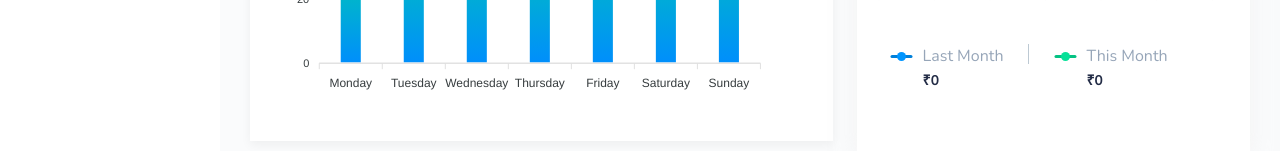
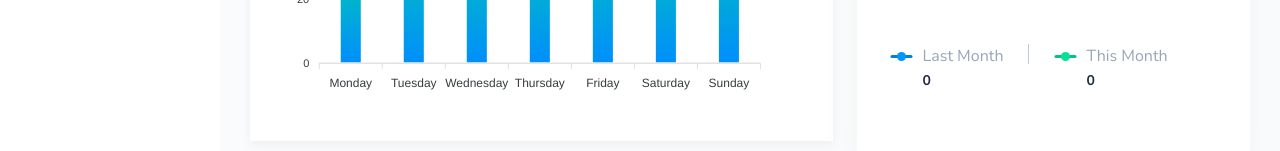
Before and after one commit to techniraggit/tcs_admin, a React (Create React App) app: page /dashboard in a window 1280 px wide. Shown: the part 590-741 px from the top of the page. Built offline with nearby package versions, Linux system fonts and the light colour scheme; no server answers; sample sign-in values are in the browser's storage; the HTML template or start-up script is replaced by a standard one.

Commit message:
symbol change

```diff
--- a/src/pages/Dashboard.js
+++ b/src/pages/Dashboard.js
@@ -427,7 +427,7 @@ const Dashboard = () => {
                   <li>
                     <img src={BlueIcon} alt='Last Month' />
                     <p>Last Month
-                      <span>₹{dashboardData?dashboardData.appointment_graph?.last_month_gp.reduce((acc,curr)=>{
+                      <span>{dashboardData?dashboardData.appointment_graph?.last_month_gp.reduce((acc,curr)=>{
               acc += curr.count;
               return acc;
             },0):0}</span>
@@ -438,7 +438,7 @@ const Dashboard = () => {
                     <img src={GreenIcon} alt='This Month' />
                     <p>
                       This Month
-                      <span>₹{dashboardData?dashboardData.appointment_graph.current_month_gp.reduce((acc,curr)=>{
+                      <span>{dashboardData?dashboardData.appointment_graph.current_month_gp.reduce((acc,curr)=>{
               acc += curr.count;
               return acc;
             },0):0}</span>
```
